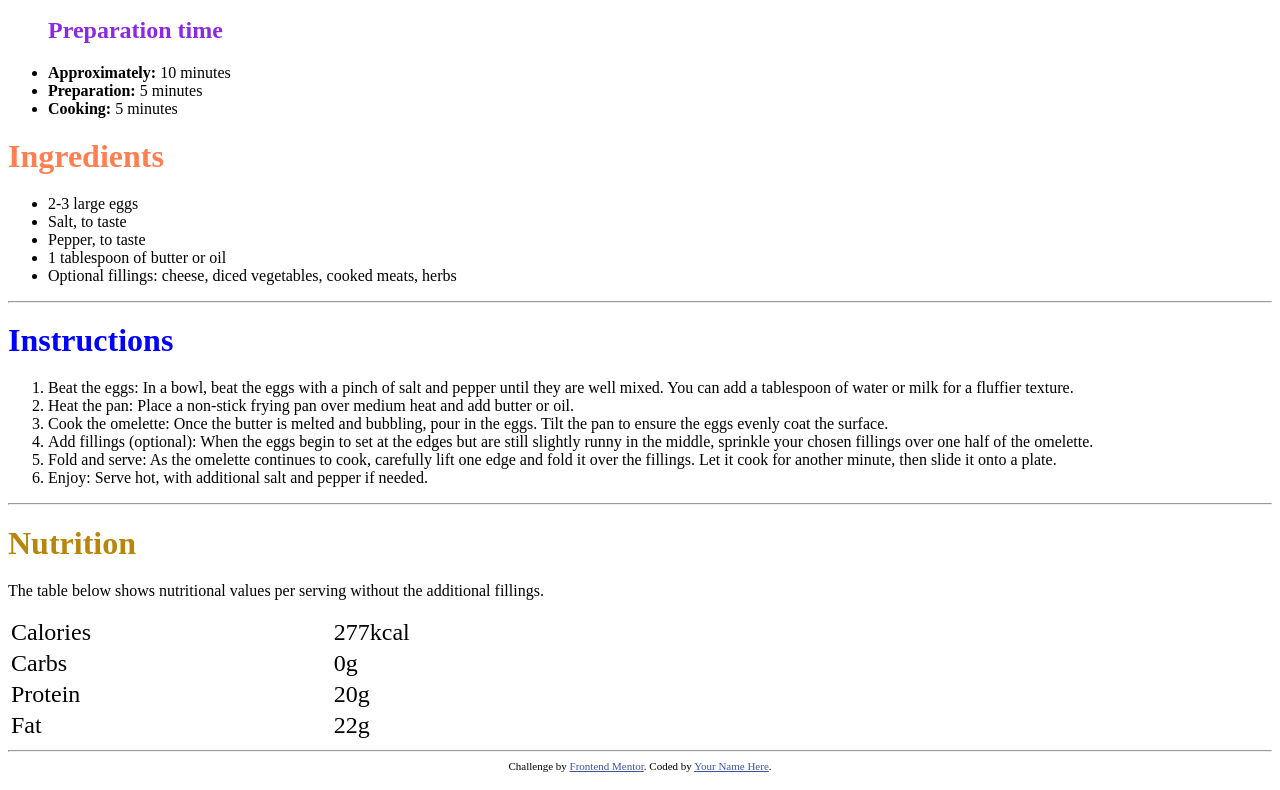
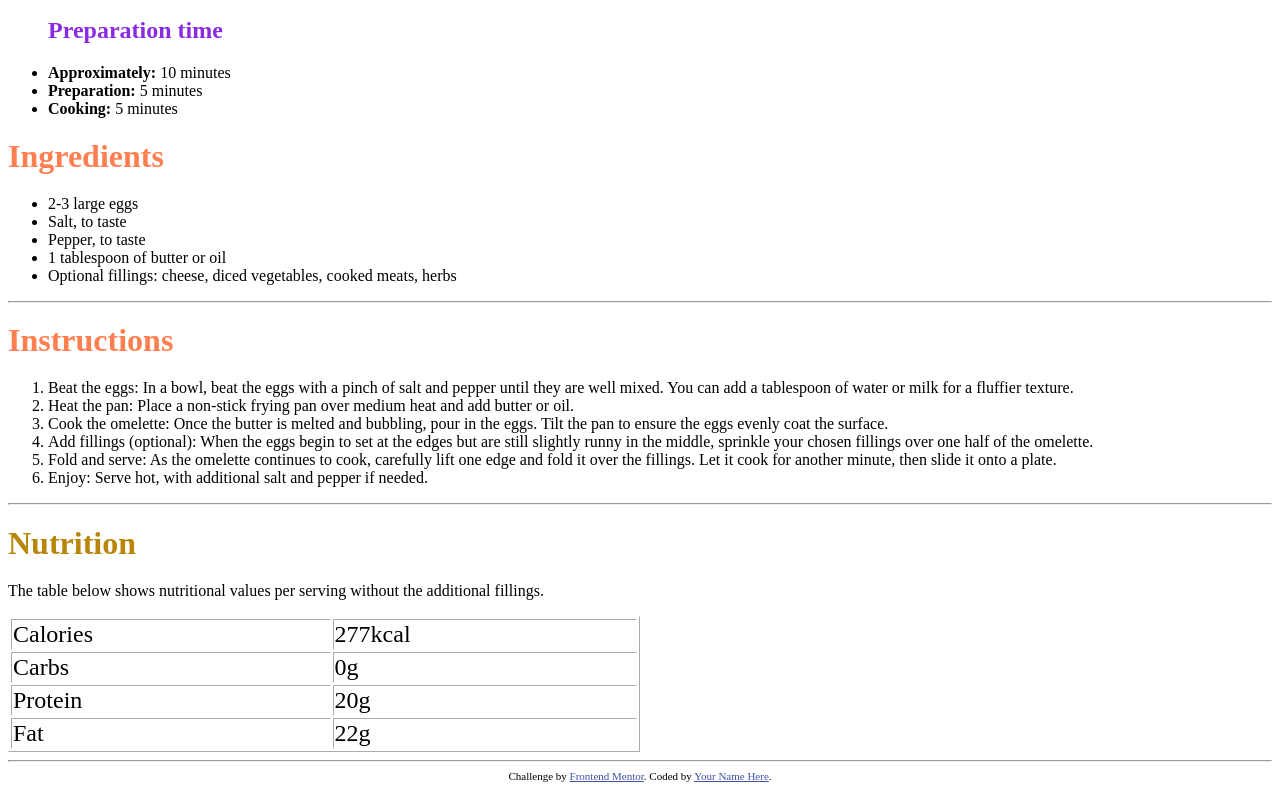
Before and after one commit to DSAW-2024-1/intro-to-html-and-css-jp-rco, a plain HTML site: page index.html in a window 1280 px wide. Shown: the part 731-1521 px from the top of the page. Drawn offline with Linux system fonts and the light colour scheme.

Commit message:
This is the real first submit

```diff
--- a/index.html
+++ b/index.html
@@ -3,44 +3,37 @@
 <head>
   <meta charset="UTF-8">
   <meta name="viewport" content="width=device-width, initial-scale=1.0"> <!-- displays site properly based on user's device -->
+
   <link rel="icon" type="image/png" sizes="32x32" href="./assets/images/favicon-32x32.png">
+
   <title>Frontend Mentor | Recipe page</title>
 
   <!-- Feel free to remove these styles or customise in your own stylesheet 👍 -->
   <style>
-    .attribution {
-      font-size: 11px;
-      text-align: center;
-    }
-    .attribution a {
-      color: hsl(228, 45%, 44%);
-    }
+    .attribution { font-size: 11px; text-align: center; }
+    .attribution a { color: hsl(228, 45%, 44%); }
   </style>
 </head>
 <body>
-  <img src="/assets/images/image-omelette.jpeg" alt="Omelette con distintas verduras">
+
+  <img src = "/assets/images/image-omelette.jpeg" alt="Omelette con distintas verduras">
+
 
   <h1>Simple Omelette Recipe</h1>
 
-  <p style="margin-top:0; margin-bottom:0;">
-    An easy and quick dish, perfect for any meal. This classic omelette combines beaten eggs
-  </p>
-  <p style="margin-top:0; margin-bottom:0;">
-    cooked to perfection, optionally filled with your choice of cheese, vegetables, or meats.
-  </p>
+ <p style="margin-top:0; margin-bottom:0;"> An easy and quick dish, perfect for any meal. This classic omelette combines beaten eggs</p>
+ <p style="margin-top:0; margin-bottom:0;"> cooked to perfection, optionally filled with your choice of cheese, vegetables, or meats.</p>
 
-  <ul>
-    <h2>
-      <b style="color: blueviolet; ">Preparation time </b>
-    </h2>
+  <ul> <h2> <b style= "color: blueviolet; ">Preparation time </b></h2>
+
       <li><b>Approximately:</b> 10 minutes</li>
       <li><b>Preparation:</b> 5 minutes</li>
       <li><b>Cooking:</b> 5 minutes</li>
+
   </ul>
 
-  <h2>
-    <b style="color:coral; font-size:xx-large; ">Ingredients</b>
-  </h2>
+   <h2> <b style= "color:coral; font-size:xx-large; ">Ingredients</b></h2>
+
    <ul>
     <li>2-3 large eggs</li>
     <li>Salt, to taste</li>
@@ -51,9 +44,7 @@
 
   <hr>
 
-  <h2>
-    <b style="color:blue; font-size:xx-large; ">Instructions</b>
-  </h2>
+  <h2> <b style= "color:coral; font-size:xx-large; ">Instructions</b></h2>
   <ol>
   <li>Beat the eggs: In a bowl, beat the eggs with a pinch of salt and pepper until they are well mixed.
   You can add a tablespoon of water or milk for a fluffier texture.</li>
@@ -73,29 +64,22 @@
   </ol>
 <hr>
 
-  <h2>
-    <b style="color: darkgoldenrod; font-size: xx-large;"> Nutrition</b>
-  </h2>
+<h2> <b style="color: darkgoldenrod; font-size: xx-large;"> Nutrition</h2> </b>
+
   <p>The table below shows nutritional values per serving without the additional fillings.</p>
 
-  <table style="font-size: x-large; border-color: white; width: 50%;">
-    <tr>
-      <td>Calories</td>
-      <td>277kcal</td>
-    </tr>
-    <tr>
-      <td>Carbs</td>
-      <td>0g</td>
-    </tr>
-    <tr>
-      <td>Protein</td>
-      <td>20g</td>
-    </tr>
-    <tr>
-      <td>Fat</td>
-      <td>22g</td>
-    </tr>
-  </table>
+
+  <TABLE BORDER WIDTH="50%"; style="font-size: x-large; border-color: white;">
+    <TR><TD>Calories</TD><TD>277kcal</TD>
+    </TR>
+    <TR><TD>Carbs</TD><TD>0g</TD>
+    </TR>
+    <TR><TD>Protein</TD><TD>20g</TD>
+    </TR>
+    <TR><TD>Fat</TD><TD>22g</TD>
+    </TR>
+  </TABLE>
+
   <hr>
 
   <div class="attribution">
```
Lines whose indentation alone changed are shown as unchanged.
